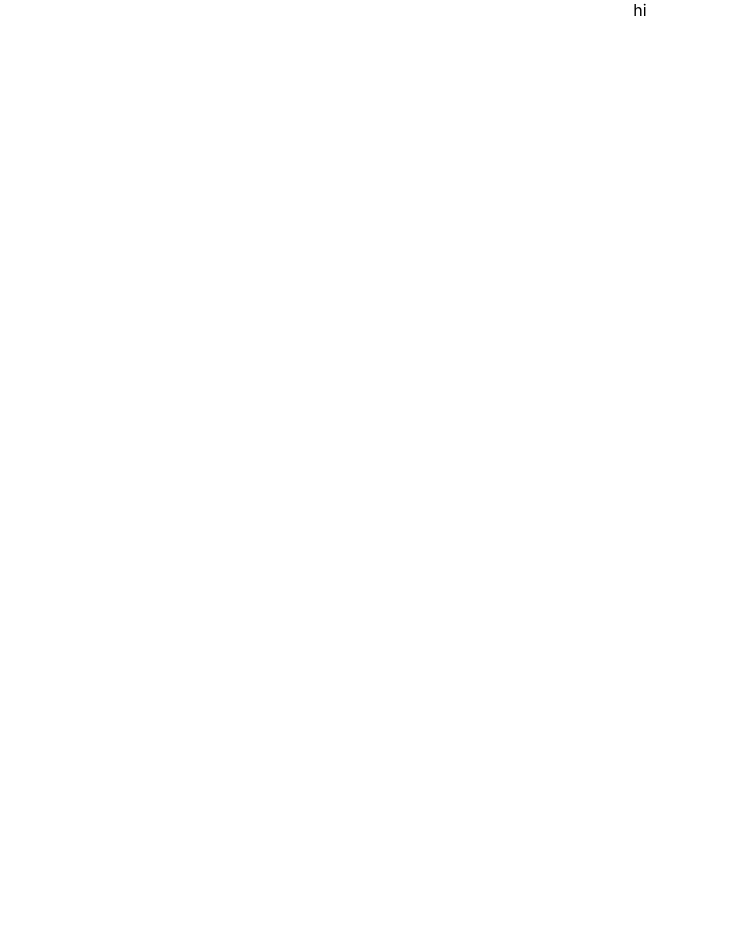
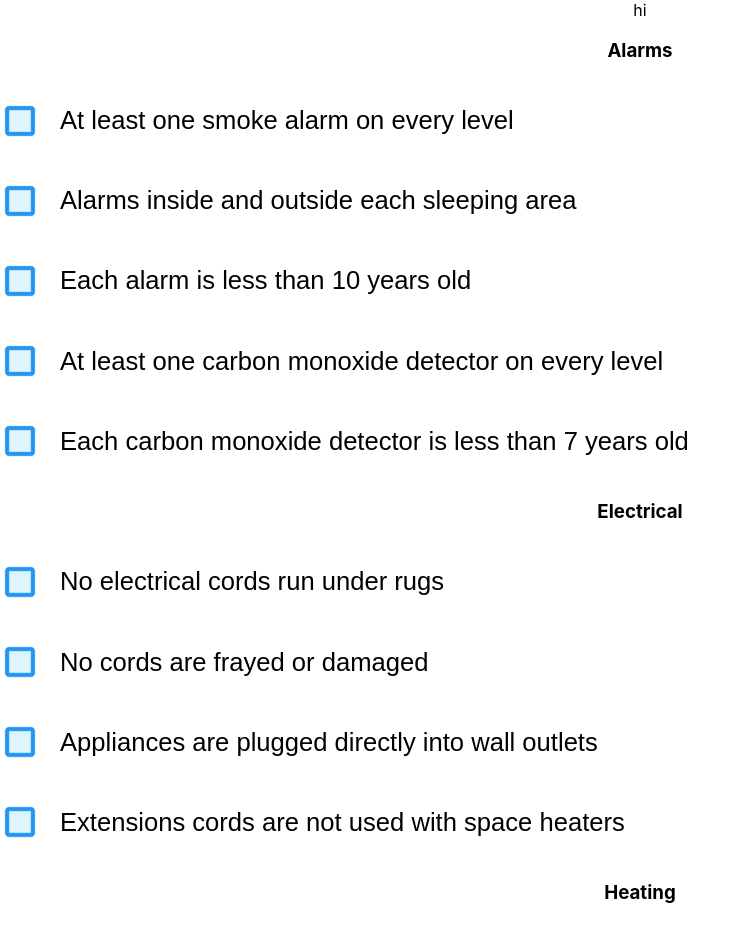
Before and after one commit to baldm0mma/home-safe, a React (Create React App) app: page / in a window 1280 px wide. Shown: the top 946 px of the page, without its empty margins (0-746 px from the left). Before the commit the page ends 800 px from the top, so only its background shows below. Built offline with nearby package versions, Linux system fonts and the light colour scheme.

Commit message:
Create ChecklistScreen and ChecklistItem components with basic styling

```diff
--- a/src/App.js
+++ b/src/App.js
@@ -1,10 +1,12 @@
 import React from 'react';
 import './App.css';
+import { ChecklistScreen } from "./ChecklistScreen";
 
 function App() {
   return (
     <div className="App">
       hi
+      <ChecklistScreen />
     </div>
   );
 }
--- /dev/null
+++ b/src/ChecklistItem.js
@@ -0,0 +1,38 @@
+import React from "react";
+import "./ChecklistItem.scss";
+
+export class ChecklistItem extends React.Component {
+  state = {
+    checked: false
+  };
+
+  componentDidMount() {
+    this.setState({ checked: this.props.checked })
+  }
+
+  toggleChecked = () => {
+    this.setState({ checked: !this.state.checked })
+  }
+
+  render() {
+    return (
+      <article className="checklist-item" onClick={this.toggleChecked}>
+        {!this.state.checked && (
+          <img
+            alt="empty checkbox"
+            src="./unchecked.png"
+            className="checkbox unchecked-box"
+          />
+        )}
+        {this.state.checked && (
+          <img
+            alt="checked checkbox"
+            src="./checked.png"
+            className="checkbox checked-box"
+          />
+        )}
+        <p className="checklist-item-text">{this.props.text}</p>
+      </article>
+    );
+  }
+}
--- /dev/null
+++ b/src/ChecklistItem.scss
@@ -0,0 +1,20 @@
+.checklist-item {
+  display: flex;
+  justify-content: flex-start;
+  align-items: center;
+  &:hover {
+    cursor: pointer;
+    opacity: .6;
+  }
+}
+
+.checkbox {
+  height: 40px;
+  width: 40px;
+  margin-right: 20px;
+}
+
+.checklist-item-text {
+  font-size: 1.6rem;
+  font-family: sans-serif;
+}
--- /dev/null
+++ b/src/ChecklistScreen.js
@@ -0,0 +1,80 @@
+import React from "react";
+import "./ChecklistScreen.scss";
+import { ChecklistItem } from "./ChecklistItem";
+
+export class ChecklistScreen extends React.Component {
+  state = {};
+
+  render() {
+    return (
+      <main className="checklist-screen">
+        <section className="checklist-wrapper">
+          <div className="checklist-category">
+            <h3>Alarms</h3>
+            <ChecklistItem
+              text="At least one smoke alarm on every level"
+              category="Alarms"
+              checked={false}
+            />
+            <ChecklistItem
+              text="Alarms inside and outside each sleeping area"
+              category="Alarms"
+              checked={false}
+            />
+            <ChecklistItem
+              text="Each alarm is less than 10 years old"
+              category="Alarms"
+              checked={false}
+            />
+            <ChecklistItem
+              text="At least one carbon monoxide detector on every level"
+              category="Alarms"
+              checked={false}
+            />
+            <ChecklistItem
+              text="Each carbon monoxide detector is less than 7 years old"
+              category="Alarms"
+              checked={false}
+            />
+            <div className="checklist-category">
+              <h3>Electrical</h3>
+              <ChecklistItem
+                text="No electrical cords run under rugs"
+                category="Electrical"
+                checked={false}
+              />
+              <ChecklistItem
+                text="No cords are frayed or damaged"
+                category="Electrical"
+                checked={false}
+              />
+              <ChecklistItem
+                text="Appliances are plugged directly into wall outlets"
+                category="Electrical"
+                checked={false}
+              />
+              <ChecklistItem
+                text="Extensions cords are not used with space heaters"
+                category="Electrical"
+                checked={false}
+              />
+            </div>
+            <div className="checklist-category">
+              <h3>Heating</h3>
+              <ChecklistItem
+                text="Chimney and furnace are cleaned and inspected yearly"
+                category="Heating"
+                checked={false}
+              />
+              <ChecklistItem
+                text="Flammable furniture is at least 3ft from fireplaces, baseboards, and space heaters"
+                category="Heating"
+                checked={false}
+              />
+            </div>
+          </div>
+        </section>
+      </main>
+    );
+  }
+}
```
Also changed, not shown: public/checked.png (added), public/unchecked.png (added), src/Checklist.js (deleted), src/Checklist.scss (deleted), src/ChecklistScreen.scss (added).
